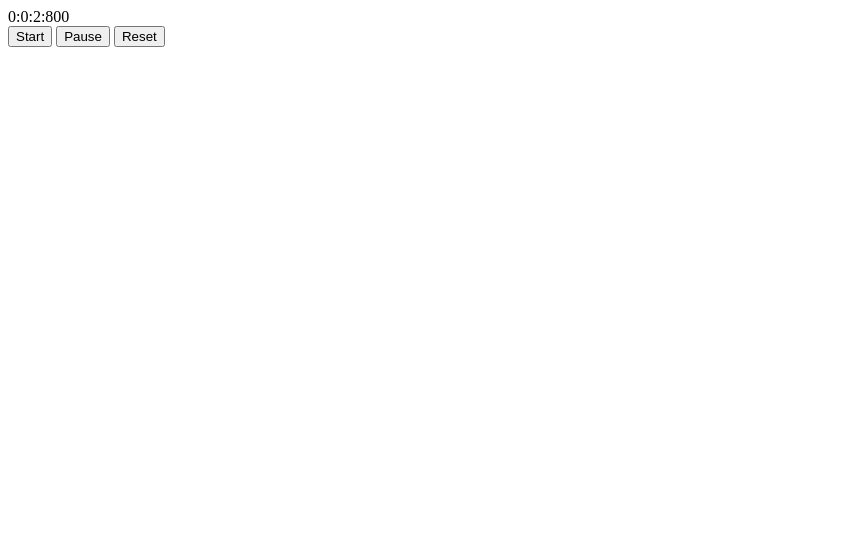
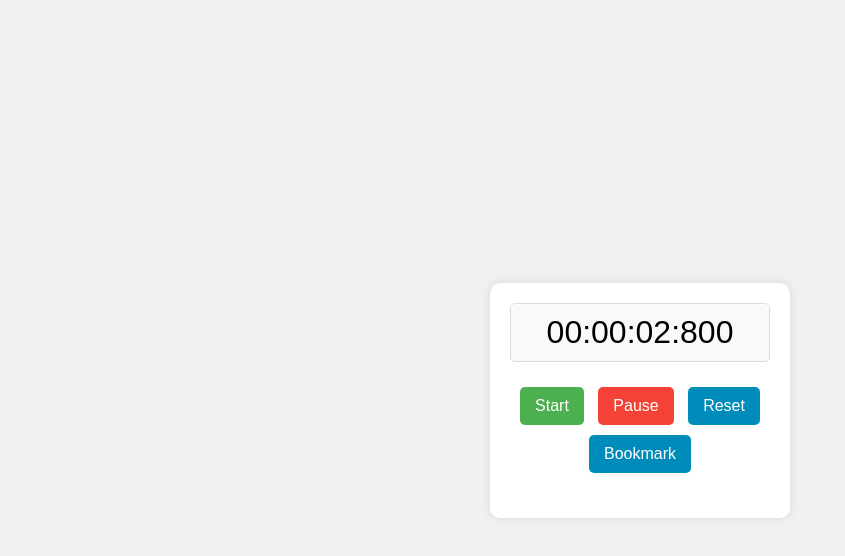
Before and after one commit to techkagdi/PRODIGY_WD_02, a plain HTML site: page index.html in a window 1280 px wide. Both pictures are taken after a click on the button "Start". Shown: the whole page, without its empty margins (0-845 px from the left). Drawn offline with Linux system fonts and the light colour scheme.

Commit message:
Completed Design

```diff
--- a/index.html
+++ b/index.html
@@ -3,19 +3,23 @@
 <head>
     <meta charset="UTF-8">
     <meta name="viewport" content="width=device-width, initial-scale=1.0">
+    <link rel="stylesheet" href="style.css">
     <title>Document</title>
 </head>
 <body>
-    <div class="conntainer">
+    <div class="container">
         <div class="timer-section" id="timer-section">
             00:00:00:000
         </div>
         <div class="buttons">
-            <button class="btn start" id="start">Start</button>
-            <button class="btn stop" id="pause">Pause</button>
-            <button class="btn reset" id="reset">Reset</button>
+            <button class="btn start" id="start" >Start</button>
+            <button class="btn stop" id="pause" >Pause</button>
+            <button class="btn reset" id="reset" >Reset</button>
+            <button class="btn reset" id="bookmark" >Bookmark</button>
         </div>
+        <div id="container2"></div>
     </div>
+
     <script src="script.js"></script>
 </body>
 </html>
--- a/script.js
+++ b/script.js
@@ -5,33 +5,31 @@ let second = 0;
 let hours = 0;
 let minutes = 0;
 
-document.getElementById("start").addEventListener("click",()=>{
-    if (int !== null){
-      clearInterval(int);
-    }
-    int = setInterval(settime,10);
-});
-
-function settime(){
+function settime() {
   ms += 10;
-  if(ms == 1000){
+  if (ms == 1000) {
     ms = 0;
-    second ++;
-    if(second == 60){
+    second++;
+    if (second == 60) {
       second = 0;
-        minutes ++;
-        if(minutes == 60){
+      minutes++;
+      if (minutes == 60) {
         minutes = 0;
         hour++;
       }
     }
   }
 
-time.innerHTML = hours+":"+minutes+":"+second+":"+ms;
-
+  time.innerHTML = String(hours). padStart(2,0)+ ":" + String(minutes).padStart(2,0) + ":" + String(second).padStart(2,0) + ":" + String(ms).padStart(3,0);
+ ;
 }
-document.getElementById("reset").addEventListener("click",()=>{
-
+document.getElementById("start").addEventListener("click", () => {
+  if (int !== null) {
+    clearInterval(int);
+  }
+  int = setInterval(settime, 10);
+});
+document.getElementById("reset").addEventListener("click", () => {
   clearInterval(int);
   ms = 0;
   second = 0;
@@ -39,10 +37,20 @@ document.getElementById("reset").addEventListener("click",()=>{
   minutes = 0;
 
   time.innerHTML = "00:00:00:000";
+  document.getElementById("container2").innerHTML = ""
 });
-document.getElementById("pause").addEventListener("click",()=>{
 
+document.getElementById("pause").addEventListener("click", () => {
   clearInterval(int);
+});
+document.getElementById("bookmark").addEventListener("click", () => {
+    let timers = document.getElementById("timer-section").innerHTML;
 
+    // Create a new line break element
+    let br = document.createElement("br");
 
+    // Append the line break and the content to container2
+    let container = document.getElementById("container2");
+    container.appendChild(br);
+    container.appendChild(document.createTextNode(timers));
 });
--- /dev/null
+++ b/style.css
@@ -0,0 +1,79 @@
+* {
+    margin: 0;
+    padding: 0;
+    box-sizing: border-box;
+}
+
+body {
+    font-family: Arial, sans-serif;
+    display: flex;
+    justify-content: center;
+    align-items: center;
+    height: 100vh;
+    background-color: #f0f0f0;
+}
+
+.container {
+    text-align: center;
+    background-color: #fff;
+    padding: 20px;
+    border-radius: 10px;
+    box-shadow: 0 0 10px rgba(0, 0, 0, 0.1);
+    width: 300px;
+}
+
+.timer-section {
+    font-size: 2em;
+    margin-bottom: 20px;
+    padding: 10px;
+    background-color: #f9f9f9;
+    border: 1px solid #ddd;
+    border-radius: 5px;
+}
+
+.buttons {
+    margin-bottom: 20px;
+}
+
+.btn {
+    padding: 10px 15px;
+    margin: 5px;
+    border: none;
+    border-radius: 5px;
+    cursor: pointer;
+    font-size: 1em;
+}
+
+.btn.start {
+    background-color: #4CAF50;
+    color: white;
+}
+
+.btn.stop {
+    background-color: #f44336;
+    color: white;
+}
+
+.btn.reset {
+    background-color: #008CBA;
+    color: white;
+}
+
+.btn.bookmark {
+    background-color: #ff9800;
+    color: white;
+}
+
+.btn:hover {
+    opacity: 0.8;
+}
+
+.bookmarks {
+    text-align: left;
+    background-color: #f9f9f9;
+    padding: 10px;
+    border: 1px solid #ddd;
+    border-radius: 5px;
+    max-height: 150px;
+    overflow-y: auto;
+}
```
Lines whose indentation alone changed are shown as unchanged.
